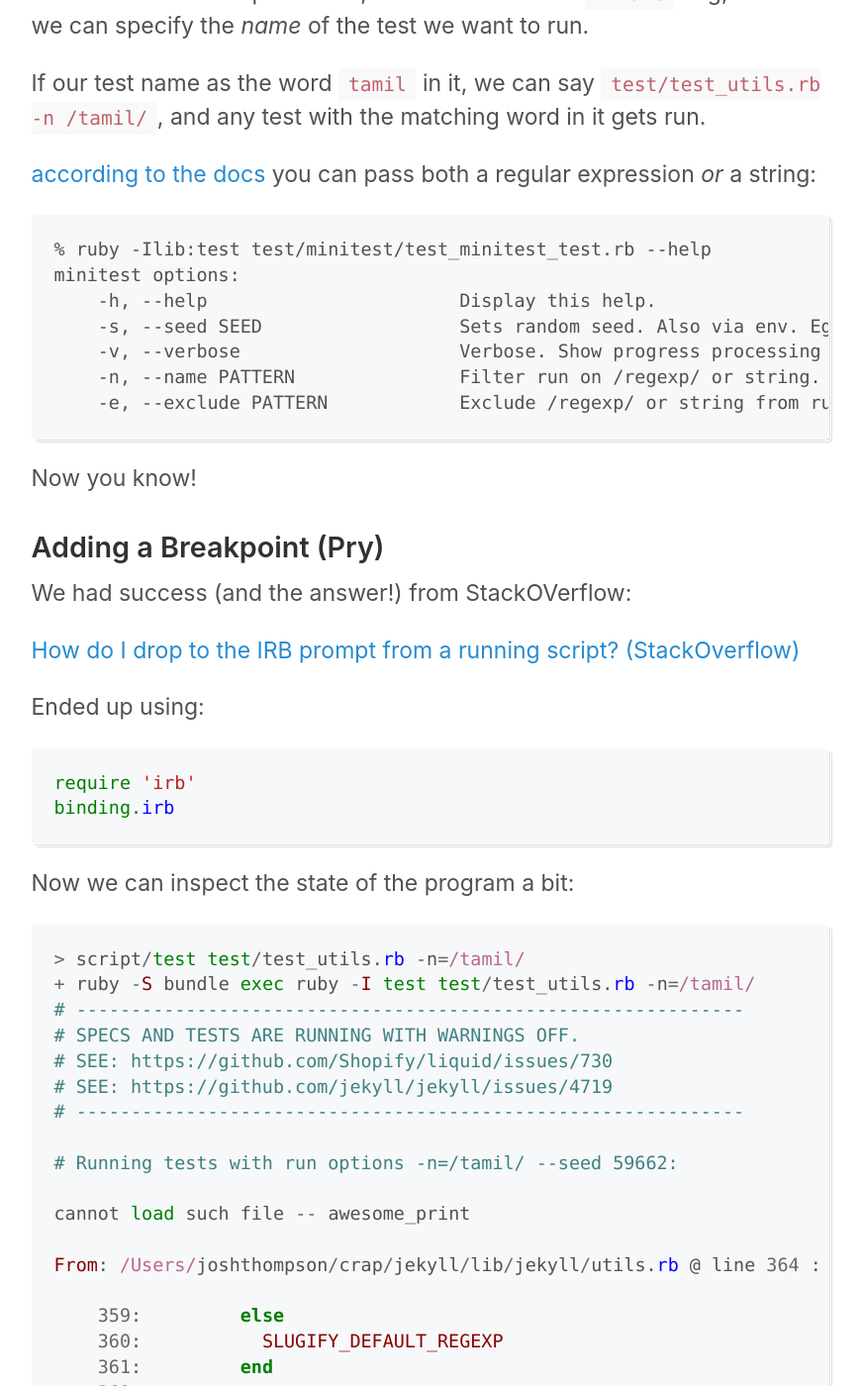
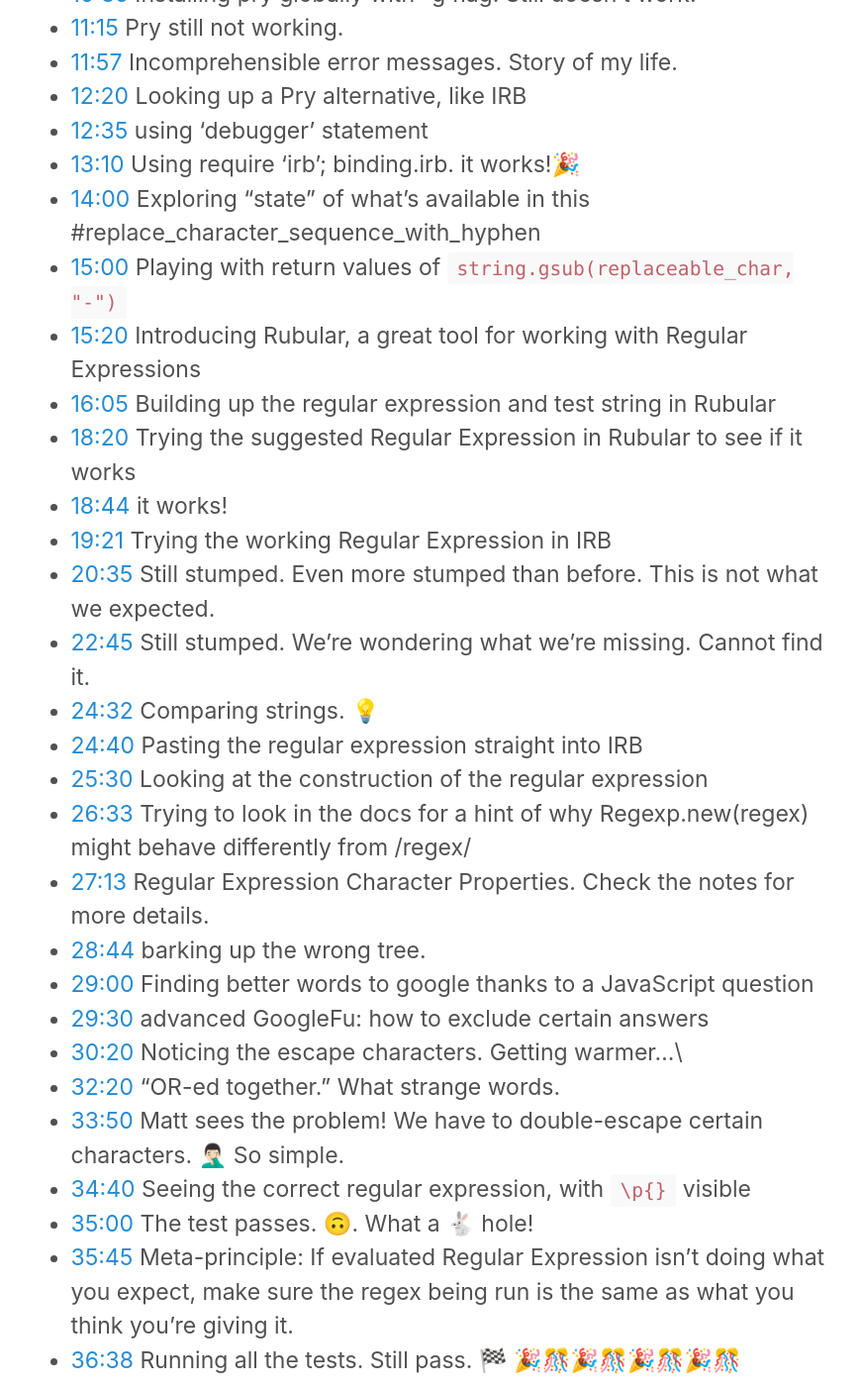
Before and after one commit to josh-works/intermediaterubycom, a Jekyll site: the page built from _pages/matt-swanson-jekyll-bug-p3.md, in a window 1280 px wide and 1400 px high, scrolled down 2291 px. Shown: the whole window at 99% size, without its empty margins (206-1078 px from the left). Built offline with Jekyll 4.4.1, drawn with Linux system fonts in a browser that asks for light colours; some of the changed text lies outside the part shown.

Commit message:
adds timestamps and updates notes

````diff
--- a/_pages/matt-swanson-jekyll-bug-p3.md
+++ b/_pages/matt-swanson-jekyll-bug-p3.md
@@ -17,7 +17,54 @@ series_part: "Part 3"
 
 ## Video Timestamps
 
-_coming soon_
+- [0:15](https://youtu.be/0ffyhDQB_XI?t=0m15s) Conventions for writing Context blocks, generating useful error messages
+- [1:00](https://youtu.be/0ffyhDQB_XI?t=1m00s) our test failure matches the bug report. 💪
+- [1:30](https://youtu.be/0ffyhDQB_XI?t=1m30s) running a single test from the test file. Trying line number first
+- [1:45](https://youtu.be/0ffyhDQB_XI?t=1m45s) How to pass the name of the test through, in a regular expression: -n=/tamil/
+- [3:00](https://youtu.be/0ffyhDQB_XI?t=3m00s) Applying the fix "as suggested", hoping it'll be easy. (sad trombone)
+- [4:15](https://youtu.be/0ffyhDQB_XI?t=4m15s) Making the first change, running test, hoping for different output
+- [4:40](https://youtu.be/0ffyhDQB_XI?t=4m40s) Figuring out if what we're thinking is getting called IS getting called
+- [5:10](https://youtu.be/0ffyhDQB_XI?t=5m10s) Oops, wrong mode. Updating the Regular Expression. Easy fix.
+- [5:48](https://youtu.be/0ffyhDQB_XI?t=5m48s) Now applying the given Regex to SLUGIFY_DEFAULT_REGEX
+- [6:24](https://youtu.be/0ffyhDQB_XI?t=6m24s) We made a change and got a change! Huzzah!
+- [6:50](https://youtu.be/0ffyhDQB_XI?t=6m50s) Oh boy. It didn't work. Lets debug. Lots of things to check. JUMP TO 33:45 TO SEE ANSWER IF YOU DON'T WANT TO WATCH US DEBUG THIS
+- [8:28](https://youtu.be/0ffyhDQB_XI?t=8m28s) "Slimming down" the magnitude of our change, seeing if that helps.
+- [8:55](https://youtu.be/0ffyhDQB_XI?t=8m55s) Adding non-special-characters to see if they show up in the test output. they don't. :(
+- [9:53](https://youtu.be/0ffyhDQB_XI?t=9m53s) Adding a breakpoint so we can shorten the feedback loop. Pry for the win!
+- [10:16](https://youtu.be/0ffyhDQB_XI?t=10m16s) Oops. Pry doesn't work.
+- [10:35](https://youtu.be/0ffyhDQB_XI?t=10m35s) Installing pry globally with -g flag. Still doesn't work.
+- [11:15](https://youtu.be/0ffyhDQB_XI?t=11m15s) Pry still not working.
+- [11:57](https://youtu.be/0ffyhDQB_XI?t=11m57s) Incomprehensible error messages. Story of my life.
+- [12:20](https://youtu.be/0ffyhDQB_XI?t=12m20s) Looking up a Pry alternative, like IRB
+- [12:35](https://youtu.be/0ffyhDQB_XI?t=12m35s) using 'debugger' statement
+- [13:10](https://youtu.be/0ffyhDQB_XI?t=13m10s) Using require 'irb'; binding.irb. it works!🎉
+- [14:00](https://youtu.be/0ffyhDQB_XI?t=14m00s) Exploring "state" of what's available in this #replace_character_sequence_with_hyphen
+- [15:00](https://youtu.be/0ffyhDQB_XI?t=15m00s) Playing with return values of `string.gsub(replaceable_char, "-")`
+- [15:20](https://youtu.be/0ffyhDQB_XI?t=15m20s) Introducing Rubular, a great tool for working with Regular Expressions
+- [16:05](https://youtu.be/0ffyhDQB_XI?t=16m05s) Building up the regular expression and test string in Rubular
+- [18:20](https://youtu.be/0ffyhDQB_XI?t=18m20s) Trying the suggested Regular Expression in Rubular to see if it works
+- [18:44](https://youtu.be/0ffyhDQB_XI?t=18m44s) it works!
+- [19:21](https://youtu.be/0ffyhDQB_XI?t=19m21s) Trying the working Regular Expression in IRB
+- [20:35](https://youtu.be/0ffyhDQB_XI?t=20m35s) Still stumped. Even more stumped than before. This is not what we expected.
+- [22:45](https://youtu.be/0ffyhDQB_XI?t=22m45s) Still stumped. We're wondering what we're missing. Cannot find it.
+- [24:32](https://youtu.be/0ffyhDQB_XI?t=24m32s) Comparing strings. 💡
+- [24:40](https://youtu.be/0ffyhDQB_XI?t=24m40s) Pasting the regular expression straight into IRB
+- [25:30](https://youtu.be/0ffyhDQB_XI?t=25m30s) Looking at the construction of the regular expression
+- [26:33](https://youtu.be/0ffyhDQB_XI?t=26m33s) Trying to look in the docs for a hint of why Regexp.new(regex) might behave differently from /regex/
+- [27:13](https://youtu.be/0ffyhDQB_XI?t=27m13s) Regular Expression Character Properties. Check the notes for more details.
+- [28:44](https://youtu.be/0ffyhDQB_XI?t=28m44s) barking up the wrong tree.
+- [29:00](https://youtu.be/0ffyhDQB_XI?t=29m00s) Finding better words to google thanks to a JavaScript question
+- [29:30](https://youtu.be/0ffyhDQB_XI?t=29m30s) advanced GoogleFu: how to exclude certain answers
+- [30:20](https://youtu.be/0ffyhDQB_XI?t=30m20s) Noticing the escape characters. Getting warmer...\
+- [32:20](https://youtu.be/0ffyhDQB_XI?t=32m20s) "OR-ed together." What strange words.
+- [33:50](https://youtu.be/0ffyhDQB_XI?t=33m50s) Matt sees the problem! We have to double-escape certain characters. 🤦🏻‍♂️ So simple.
+- [34:40](https://youtu.be/0ffyhDQB_XI?t=34m40s) Seeing the correct regular expression, with `\p{}` visible
+- [35:00](https://youtu.be/0ffyhDQB_XI?t=35m00s) The test passes. 🙃. What a 🐇 hole!
+- [35:45](https://youtu.be/0ffyhDQB_XI?t=35m45s) Meta-principle: If evaluated Regular Expression isn't doing what you expect, make sure the regex being run is the same as what you think you're giving it.
+- [36:38](https://youtu.be/0ffyhDQB_XI?t=36m38s) Running all the tests. Still pass. 🏁 🎉🎊🎉🎊🎉🎊🎉🎊
+
+
+
 
 
 ### Test Naming Conventions
@@ -112,7 +159,42 @@ From: /Users/joshthompson/crap/jekyll/lib/jekyll/utils.rb @ line 364 :
 => "default"
 ```
 
-### Regular Expressions
+### Breaking the Regex into smaller pieces
+
+These are sorta crazy regular expressions to try to read:
++There's a lot to say about Regular Expressions, but in this case, we don't have to worry _too_ much about the exact details of the Regex we were working with.
+
+```ruby
+/[^\p{M}\p{L}\p{Nd}._~!$&'()+,;=@]+/
+/[^[:alnum:]._~!$&'()+,;=@]+/
+/[^\\p{M}\\p{L}\\p{Nd}._~!$&'()+,;=@]+/
+```
+
+The characters in common are:
+
+```
+._~!$&'()+,;=@
+```
+
+If you put `[._~!$&'()+,;=@]` into Rubular, and give it the following test strings, you'll see what it does:
+
+```
+this-matches_any;chars
+_one!might~not%want.
+=@in'a$url
+_~!$&'()+,=@+
+```
+
+The `+` means `one or more of`, so these big regular expressions are trying to a variety of character properties, with the potential matches enclosed inside the outter brackets.
+
+Here's how I "read" the regex:
+
+```
+[anything_in_here_including._~!$&'()+,;=@]+
+```
+
+
+### Regular Expressions (character properties)
 
 There's a lot to say about Regular Expressions, but in this case, we don't have to worry _too_ much about the exact details of the Regex we were working with.
 
````
